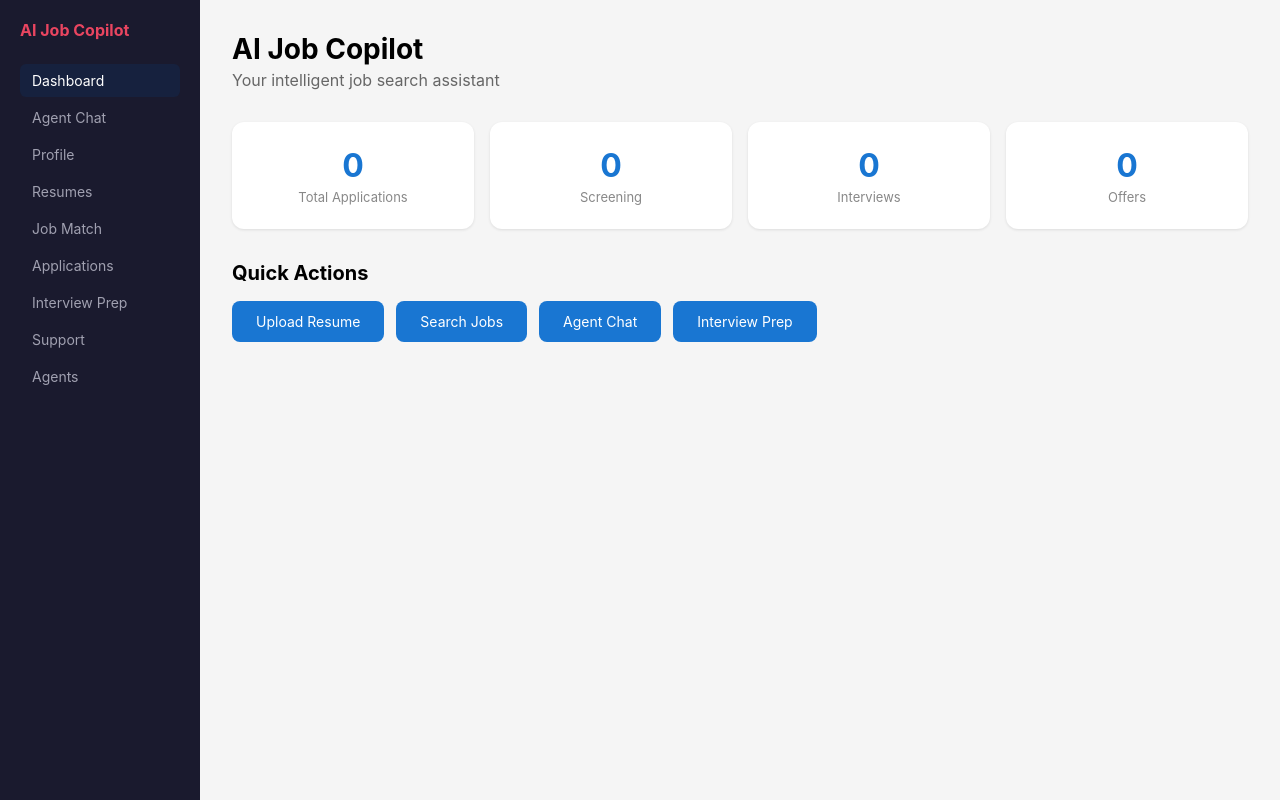
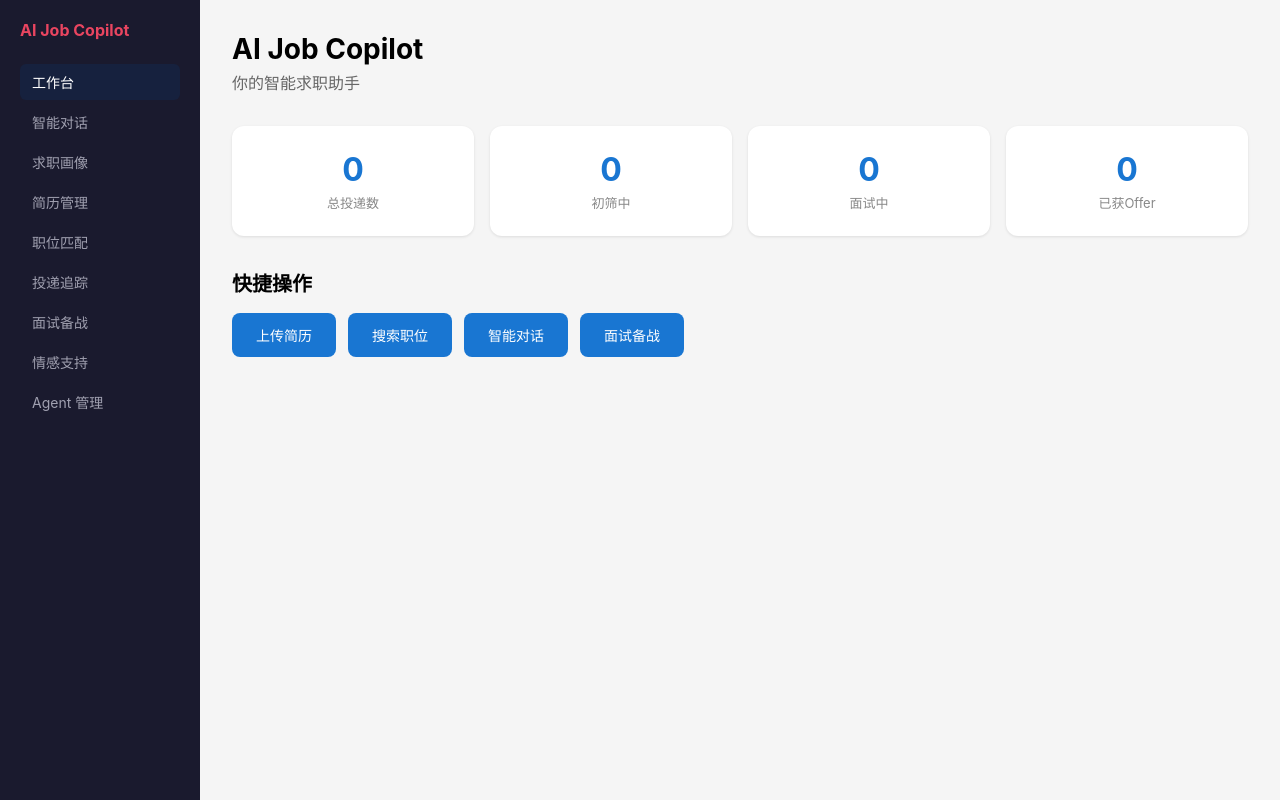
Before and after one commit to wjlwjl000000/AI-Job-Copilot, a Vue app in the folder frontend/: page / in a window 1280 px wide. Built offline with nearby package versions, Linux system fonts and the light colour scheme; no server answers.

Commit message:
i18n: full Chinese UI for all 9 views except system name

```diff
--- a/frontend/src/App.vue
+++ b/frontend/src/App.vue
@@ -3,15 +3,15 @@
     <aside class="sidebar">
       <h2>AI Job Copilot</h2>
       <nav>
-        <router-link to="/">Dashboard</router-link>
-        <router-link to="/chat">Agent Chat</router-link>
-        <router-link to="/profile">Profile</router-link>
-        <router-link to="/resumes">Resumes</router-link>
-        <router-link to="/jobs">Job Match</router-link>
-        <router-link to="/applications">Applications</router-link>
-        <router-link to="/interview">Interview Prep</router-link>
-        <router-link to="/support">Support</router-link>
-        <router-link to="/agents">Agents</router-link>
+        <router-link to="/">工作台</router-link>
+        <router-link to="/chat">智能对话</router-link>
+        <router-link to="/profile">求职画像</router-link>
+        <router-link to="/resumes">简历管理</router-link>
+        <router-link to="/jobs">职位匹配</router-link>
+        <router-link to="/applications">投递追踪</router-link>
+        <router-link to="/interview">面试备战</router-link>
+        <router-link to="/support">情感支持</router-link>
+        <router-link to="/agents">Agent 管理</router-link>
       </nav>
     </aside>
     <main class="content">
@@ -22,7 +22,7 @@
 
 <style>
 * { margin: 0; padding: 0; box-sizing: border-box; }
-body { font-family: -apple-system, BlinkMacSystemFont, 'Segoe UI', sans-serif; background: #f5f5f5; }
+body { font-family: -apple-system, BlinkMacSystemFont, 'Microsoft YaHei', 'Segoe UI', sans-serif; background: #f5f5f5; }
 .layout { display: flex; height: 100vh; }
 .sidebar { width: 200px; background: #1a1a2e; color: white; padding: 20px; flex-shrink: 0; }
 .sidebar h2 { font-size: 16px; margin-bottom: 24px; color: #e94560; }
--- a/frontend/src/views/AgentRegistry.vue
+++ b/frontend/src/views/AgentRegistry.vue
@@ -1,23 +1,23 @@
 <template>
   <div class="registry">
-    <h1>Agent Registry</h1>
+    <h1>Agent 管理</h1>
     <div class="add-form">
-      <input v-model="newUrl" placeholder="Agent URL (e.g. http://localhost:8001)" />
-      <button @click="register">Register</button>
+      <input v-model="newUrl" placeholder="Agent 地址（例如 http://localhost:8001）" />
+      <button @click="register">注册</button>
       <span v-if="regMsg">{{ regMsg }}</span>
     </div>
     <div class="list">
       <div v-for="a in agents" :key="a.name" class="card">
         <div class="info">
           <strong>{{ a.name }}</strong>
-          <span class="sys" v-if="isSystem(a.name)">System</span>
+          <span class="sys" v-if="isSystem(a.name)">系统内置</span>
           <span class="desc" v-if="a.card?.description">{{ a.card.description?.substring(0, 80) }}</span>
         </div>
-        <button v-if="!isSystem(a.name)" @click="remove(a.name)" class="del">Remove</button>
-        <span v-else class="locked">Locked</span>
+        <button v-if="!isSystem(a.name)" @click="remove(a.name)" class="del">移除</button>
+        <span v-else class="locked">受保护</span>
       </div>
     </div>
-    <p v-if="!agents.length" class="empty">No agents registered. Add one to get started.</p>
+    <p v-if="!agents.length" class="empty">暂无注册的 Agent，添加一个开始吧。</p>
   </div>
 </template>
 
@@ -34,7 +34,7 @@ async function refresh() { try { agents.value = await api.listAgents() } catch(e
 async function register() {
   if (!newUrl.value) return
   const r = await api.registerAgent(newUrl.value)
-  regMsg.value = r.status === 'registered' ? `Registered: ${r.name}` : r.message || 'Failed'
+  regMsg.value = r.status === 'registered' ? `已注册：${r.name}` : r.message || '注册失败'
   newUrl.value = ''
   await refresh()
 }
--- a/frontend/src/views/Applications.vue
+++ b/frontend/src/views/Applications.vue
@@ -1,17 +1,17 @@
 <template>
   <div class="apps">
-    <h1>Application Tracking</h1>
+    <h1>投递追踪</h1>
     <div class="add-form">
-      <input v-model="form.job_id" placeholder="Job ID" />
-      <input v-model="form.resume_id" placeholder="Resume ID (optional)" />
-      <button @click="addApp">Add Application</button>
+      <input v-model="form.job_id" placeholder="职位ID" />
+      <input v-model="form.resume_id" placeholder="简历ID（可选）" />
+      <button @click="addApp">添加投递</button>
     </div>
     <div class="kanban">
       <div v-for="col in columns" :key="col.key" class="column">
         <h3>{{ col.label }} <span class="count">{{ apps.filter(a => a.status === col.key).length }}</span></h3>
         <div v-for="app in apps.filter(a => a.status === col.key)" :key="app.id" class="card">
-          <p><strong>Job:</strong> {{ app.job_id }}</p>
-          <p class="notes">{{ app.notes || 'No notes' }}</p>
+          <p><strong>职位：</strong> {{ app.job_id }}</p>
+          <p class="notes">{{ app.notes || '无备注' }}</p>
           <select :value="app.status" @change="move(app.id, $event.target.value)">
             <option v-for="c in columns" :key="c.key" :value="c.key">{{ c.label }}</option>
           </select>
@@ -27,12 +27,12 @@ import { api } from '../api'
 const apps = ref([])
 const form = reactive({ job_id: '', resume_id: '' })
 const columns = [
-  { key: 'planned', label: 'Planned' },
-  { key: 'applied', label: 'Applied' },
-  { key: 'screening', label: 'Screening' },
-  { key: 'interview', label: 'Interview' },
-  { key: 'offer', label: 'Offer' },
-  { key: 'rejected', label: 'Rejected' },
+  { key: 'planned', label: '待投递' },
+  { key: 'applied', label: '已投递' },
+  { key: 'screening', label: '初筛中' },
+  { key: 'interview', label: '面试中' },
+  { key: 'offer', label: '已获Offer' },
+  { key: 'rejected', label: '已拒绝' },
 ]
 onMounted(async () => { try { apps.value = await api.listApplications() } catch(e) {} })
 async function addApp() {
--- a/frontend/src/views/Dashboard.vue
+++ b/frontend/src/views/Dashboard.vue
@@ -1,19 +1,19 @@
 <template>
   <div class="dashboard">
     <h1>AI Job Copilot</h1>
-    <p class="subtitle">Your intelligent job search assistant</p>
+    <p class="subtitle">你的智能求职助手</p>
     <div class="stats">
-      <div class="stat-card"><div class="num">{{ stats.total }}</div><div class="label">Total Applications</div></div>
-      <div class="stat-card"><div class="num">{{ stats.screening }}</div><div class="label">Screening</div></div>
-      <div class="stat-card"><div class="num">{{ stats.interview }}</div><div class="label">Interviews</div></div>
-      <div class="stat-card"><div class="num">{{ stats.offer }}</div><div class="label">Offers</div></div>
+      <div class="stat-card"><div class="num">{{ stats.total }}</div><div class="label">总投递数</div></div>
+      <div class="stat-card"><div class="num">{{ stats.screening }}</div><div class="label">初筛中</div></div>
+      <div class="stat-card"><div class="num">{{ stats.interview }}</div><div class="label">面试中</div></div>
+      <div class="stat-card"><div class="num">{{ stats.offer }}</div><div class="label">已获Offer</div></div>
     </div>
-    <h2>Quick Actions</h2>
+    <h2>快捷操作</h2>
     <div class="actions">
-      <router-link to="/resumes" class="action-btn">Upload Resume</router-link>
-      <router-link to="/jobs" class="action-btn">Search Jobs</router-link>
-      <router-link to="/chat" class="action-btn">Agent Chat</router-link>
-      <router-link to="/interview" class="action-btn">Interview Prep</router-link>
+      <router-link to="/resumes" class="action-btn">上传简历</router-link>
+      <router-link to="/jobs" class="action-btn">搜索职位</router-link>
+      <router-link to="/chat" class="action-btn">智能对话</router-link>
+      <router-link to="/interview" class="action-btn">面试备战</router-link>
     </div>
   </div>
 </template>
@@ -22,7 +22,7 @@
 import { ref, onMounted } from 'vue'
 import { api } from '../api'
 const stats = ref({ total: 0, screening: 0, interview: 0, offer: 0 })
-onMounted(async () => { try { stats.value = await api.getStats() } catch (e) { /* ignore */ } })
+onMounted(async () => { try { stats.value = await api.getStats() } catch (e) {} })
 </script>
 
 <style scoped>
--- a/frontend/src/views/InterviewPrep.vue
+++ b/frontend/src/views/InterviewPrep.vue
@@ -1,21 +1,21 @@
 <template>
   <div class="interview">
-    <h1>Interview Preparation</h1>
+    <h1>面试备战</h1>
     <div class="setup">
-      <input v-model="jobId" placeholder="Job ID" />
-      <button @click="generate">Generate Questions</button>
-      <span v-if="generating">Generating...</span>
+      <input v-model="jobId" placeholder="输入职位ID" />
+      <button @click="generate">生成面试题</button>
+      <span v-if="generating">生成中...</span>
     </div>
     <div v-if="questions.length" class="questions">
       <div v-for="(q, i) in questions" :key="i" class="q-card">
-        <h4>Q{{ i + 1 }}: {{ q.question }}</h4>
-        <p class="tip">Focus: {{ q.focus }}</p>
-        <textarea v-model="answers[i]" placeholder="Type your answer here..." rows="3"></textarea>
-        <button @click="evaluate(i)">Evaluate</button>
+        <h4>第{{ i + 1 }}题：{{ q.question }}</h4>
+        <p class="tip">考察点：{{ q.focus }}</p>
+        <textarea v-model="answers[i]" placeholder="在这里输入你的回答..." rows="3"></textarea>
+        <button @click="evaluate(i)">提交评估</button>
         <div v-if="evals[i]" class="eval">{{ evals[i] }}</div>
       </div>
     </div>
-    <p v-else class="hint">Enter a Job ID and click Generate. Or go to <router-link to="/chat">Agent Chat</router-link> to prepare interactively.</p>
+    <p v-else class="hint">输入职位ID并点击生成面试题，或前往 <router-link to="/chat">智能对话</router-link> 进行交互式面试准备。</p>
   </div>
 </template>
 
@@ -30,7 +30,7 @@ const evals = reactive({})
 async function generate() {
   if (!jobId.value) return
   generating.value = true
-  const r = await api.sendChatMessage(`Generate interview questions for job ${jobId.value}`, null)
+  const r = await api.sendChatMessage(`为职位 ${jobId.value} 生成面试题`, null)
   const reader = r.body.getReader(), decoder = new TextDecoder(); let buf = ''
   while (true) {
     const { done, value } = await reader.read(); if (done) break
@@ -38,16 +38,15 @@ async function generate() {
     const lines = buf.split('\n'); buf = lines.pop() || ''
     for (const l of lines) {
       if (l.startsWith('data: ')) {
-        try { const d = JSON.parse(l.slice(6)); if (d.type === 'response' && d.content) questions.value = extractQuestions(d.content) } catch(e) {}
+        try { const d = JSON.parse(l.slice(6)); if (d.type === 'chunk') {} else if (d.type === 'done') { generating.value = false } } catch(e) {}
       }
     }
   }
-  generating.value = false
 }
 function extractQuestions(text) { try { return JSON.parse(text).questions || [] } catch { return [] } }
 async function evaluate(i) {
   if (!answers[i]) return
-  const r = await api.sendChatMessage(`Evaluate this interview answer for question: "${questions.value[i].question}". My answer: "${answers[i]}"`, null)
+  const r = await api.sendChatMessage(`请评估这道面试题的回答。题目："${questions.value[i].question}"，我的回答："${answers[i]}"`, null)
   const reader = r.body.getReader(), decoder = new TextDecoder(); let buf = ''
   while (true) {
     const { done, value } = await reader.read(); if (done) break
@@ -55,7 +54,7 @@ async function evaluate(i) {
     const lines = buf.split('\n'); buf = lines.pop() || ''
     for (const l of lines) {
       if (l.startsWith('data: ')) {
-        try { const d = JSON.parse(l.slice(6)); if (d.type === 'response' && d.content) evals[i] = d.content } catch(e) {}
+        try { const d = JSON.parse(l.slice(6)); if (d.type === 'chunk') { evals[i] = (evals[i] || '') + d.content } } catch(e) {}
       }
     }
   }
--- a/frontend/src/views/JobMatch.vue
+++ b/frontend/src/views/JobMatch.vue
@@ -1,16 +1,16 @@
 <template>
   <div class="job-match">
-    <h1>Job Matching</h1>
+    <h1>职位匹配</h1>
     <div class="add-job">
-      <input v-model="title" placeholder="Job title" />
-      <input v-model="company" placeholder="Company" />
-      <textarea v-model="jd" placeholder="Paste job description here..." rows="4"></textarea>
-      <button @click="addJob">Add & Match</button>
+      <input v-model="title" placeholder="岗位名称" />
+      <input v-model="company" placeholder="公司名称" />
+      <textarea v-model="jd" placeholder="粘贴职位描述（JD）到这里..." rows="4"></textarea>
+      <button @click="addJob">添加并匹配</button>
       <p v-if="msg">{{ msg }}</p>
     </div>
     <div class="chat-link">
-      <h3>Or use Agent Chat for smart matching:</h3>
-      <router-link to="/chat" class="btn">Open Agent Chat</router-link>
+      <h3>或使用智能对话进行精准匹配：</h3>
+      <router-link to="/chat" class="btn">打开智能对话</router-link>
     </div>
   </div>
 </template>
@@ -23,8 +23,8 @@ async function addJob() {
   if (!jd.value.trim()) return
   try {
     await api.createJob({ source: 'manual', jd_content: jd.value, company: company.value, title: title.value })
-    msg.value = 'Job added! Go to Agent Chat and ask: "match me with this job"'
-  } catch(e) { msg.value = 'Failed to add job' }
+    msg.value = '职位已添加！去智能对话中说"帮我分析这个岗位的匹配度"即可。'
+  } catch(e) { msg.value = '添加失败' }
 }
 </script>
 
--- a/frontend/src/views/Profile.vue
+++ b/frontend/src/views/Profile.vue
@@ -1,26 +1,26 @@
 <template>
   <div class="profile">
-    <h1>Career Profile</h1>
+    <h1>求职画像</h1>
     <div v-if="profile.skill_tags" class="card">
-      <h3>Skills</h3>
+      <h3>技能标签</h3>
       <div class="tags">
         <span v-for="s in profile.skill_tags" :key="s.name" class="tag">{{ s.name }} {{ s.level ? `(${s.level})` : '' }}</span>
       </div>
     </div>
     <div class="grid">
-      <div class="card"><h3>Work Experience</h3><p>{{ profile.work_years || 0 }} years</p></div>
-      <div class="card"><h3>Education</h3><p>{{ profile.education?.school || 'N/A' }}</p></div>
+      <div class="card"><h3>工作年限</h3><p>{{ profile.work_years || 0 }} 年</p></div>
+      <div class="card"><h3>教育背景</h3><p>{{ profile.education?.school || '暂无' }}</p></div>
     </div>
     <div class="card" v-if="profile.scores">
-      <h3>Scores</h3>
-      <p>Competitiveness: {{ (profile.scores.competitiveness * 100).toFixed(0) }}%</p>
-      <p>Market Match: {{ (profile.scores.market_match * 100).toFixed(0) }}%</p>
-      <p>Completeness: {{ (profile.scores.completeness * 100).toFixed(0) }}%</p>
+      <h3>能力评分</h3>
+      <p>竞争力：{{ (profile.scores.competitiveness * 100).toFixed(0) }}%</p>
+      <p>市场匹配：{{ (profile.scores.market_match * 100).toFixed(0) }}%</p>
+      <p>资料完整度：{{ (profile.scores.completeness * 100).toFixed(0) }}%</p>
     </div>
     <div class="upload-section">
-      <h3>Upload Resume</h3>
+      <h3>上传简历</h3>
       <input type="file" ref="fileInput" @change="handleUpload" accept=".pdf,.docx,.doc,.txt" />
-      <button @click="$refs.fileInput.click()">Choose File</button>
+      <button @click="$refs.fileInput.click()">选择文件</button>
       <span v-if="uploadMsg">{{ uploadMsg }}</span>
     </div>
   </div>
@@ -37,7 +37,7 @@ async function handleUpload(e) {
   if (!file) return
   const fd = new FormData(); fd.append('file', file)
   const r = await api.uploadResume(fd)
-  uploadMsg.value = r.status === 'ok' ? 'Uploaded! Now describe your needs in Agent Chat.' : 'Upload failed'
+  uploadMsg.value = r.status === 'ok' ? '上传成功！去智能对话中描述你的需求吧。' : '上传失败'
 }
 </script>
 
--- a/frontend/src/views/Resumes.vue
+++ b/frontend/src/views/Resumes.vue
@@ -1,22 +1,22 @@
 <template>
   <div class="resumes">
-    <h1>My Resumes</h1>
+    <h1>简历管理</h1>
     <div class="upload-area">
       <input type="file" ref="fileInput" @change="handleUpload" accept=".pdf,.docx,.doc,.txt" />
-      <button @click="$refs.fileInput.click()">Upload New Resume</button>
+      <button @click="$refs.fileInput.click()">上传新简历</button>
       <span v-if="msg">{{ msg }}</span>
     </div>
     <div v-if="resumes.length" class="list">
       <div v-for="r in resumes" :key="r.id" class="card">
         <div class="info">
-          <strong>{{ r.title || 'Untitled' }}</strong>
-          <span v-if="r.target_role">Target: {{ r.target_role }}</span>
-          <span v-if="r.base_version" class="badge">Base</span>
+          <strong>{{ r.title || '未命名' }}</strong>
+          <span v-if="r.target_role">目标岗位：{{ r.target_role }}</span>
+          <span v-if="r.base_version" class="badge">基础版</span>
         </div>
-        <button class="del" @click="remove(r.id)">Delete</button>
+        <button class="del" @click="remove(r.id)">删除</button>
       </div>
     </div>
-    <p v-else class="empty">No resumes yet. Upload one to get started.</p>
+    <p v-else class="empty">暂无简历，上传一份开始吧。</p>
   </div>
 </template>
 
@@ -30,7 +30,7 @@ async function handleUpload(e) {
   const file = e.target.files[0]; if (!file) return
   const fd = new FormData(); fd.append('file', file)
   const r = await api.uploadResume(fd)
-  msg.value = r.status === 'ok' ? 'Uploaded!' : 'Failed'
+  msg.value = r.status === 'ok' ? '上传成功！' : '上传失败'
   if (r.status === 'ok') { resumes.value = await api.listResumes() }
 }
 async function remove(id) { await api.deleteResume(id); resumes.value = await api.listResumes() }
--- a/frontend/src/views/SupportFeed.vue
+++ b/frontend/src/views/SupportFeed.vue
@@ -1,16 +1,16 @@
 <template>
   <div class="support">
-    <h1>Support & Encouragement</h1>
-    <p class="sub">Everyone needs support during job hunting. Click a button to get encouragement.</p>
+    <h1>情感支持</h1>
+    <p class="sub">求职路上，每个人都需要一些鼓励。点击下方按钮获取支持。</p>
     <div class="triggers">
-      <button @click="getSupport('I feel discouraged')">Need Encouragement</button>
-      <button @click="getSupport('I just got rejected')">Got Rejected</button>
-      <button @click="getSupport('I have an interview coming up')">Interview Anxiety</button>
-      <button @click="getSupport('daily checkin')">Daily Check-in</button>
+      <button @click="getSupport('我感到有些气馁，需要鼓励')">需要鼓励</button>
+      <button @click="getSupport('我刚被拒了，有点难过')">刚被拒绝</button>
+      <button @click="getSupport('我马上要面试了，有点紧张')">面试焦虑</button>
+      <button @click="getSupport('每日签到')">每日签到</button>
     </div>
     <div v-if="messages.length" class="feed">
       <div v-for="(m, i) in messages" :key="i" class="msg">
-        <div class="role">{{ m.role === 'user' ? 'You' : 'Support' }}</div>
+        <div class="role">{{ m.role === 'user' ? '你' : '助手' }}</div>
         <div class="text">{{ m.content }}</div>
       </div>
     </div>
@@ -31,7 +31,11 @@ async function getSupport(prompt) {
     const lines = buf.split('\n'); buf = lines.pop() || ''
     for (const l of lines) {
       if (l.startsWith('data: ')) {
-        try { const d = JSON.parse(l.slice(6)); if (d.type === 'response') messages.value.push({ role: 'agent', content: d.content }) } catch(e) {}
+        try { const d = JSON.parse(l.slice(6)); if (d.type === 'chunk') {
+          const last = messages.value[messages.value.length-1]
+          if (last && last.role === 'agent') last.content += d.content
+          else messages.value.push({ role: 'agent', content: d.content })
+        }} catch(e) {}
       }
     }
   }
```
